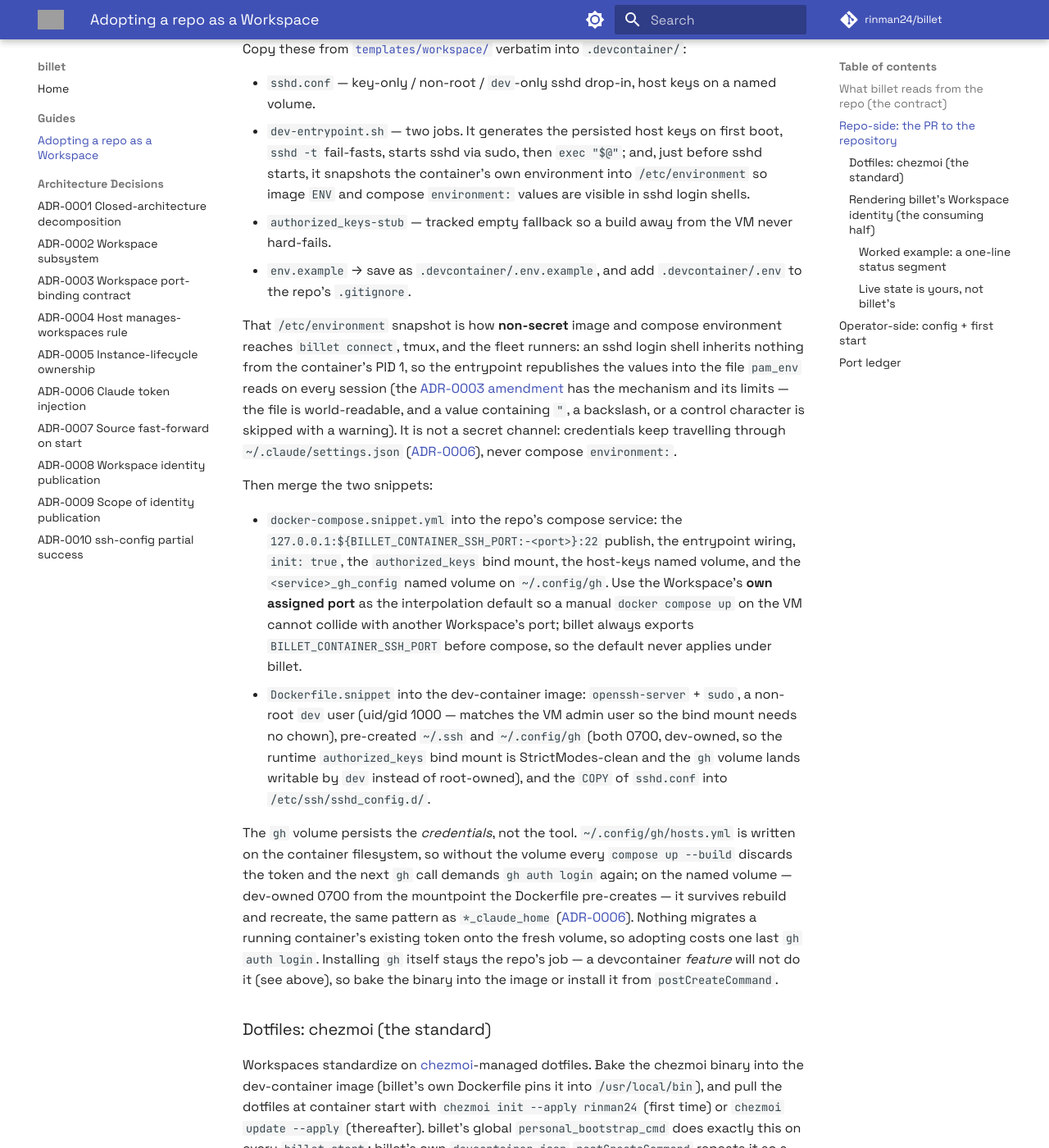
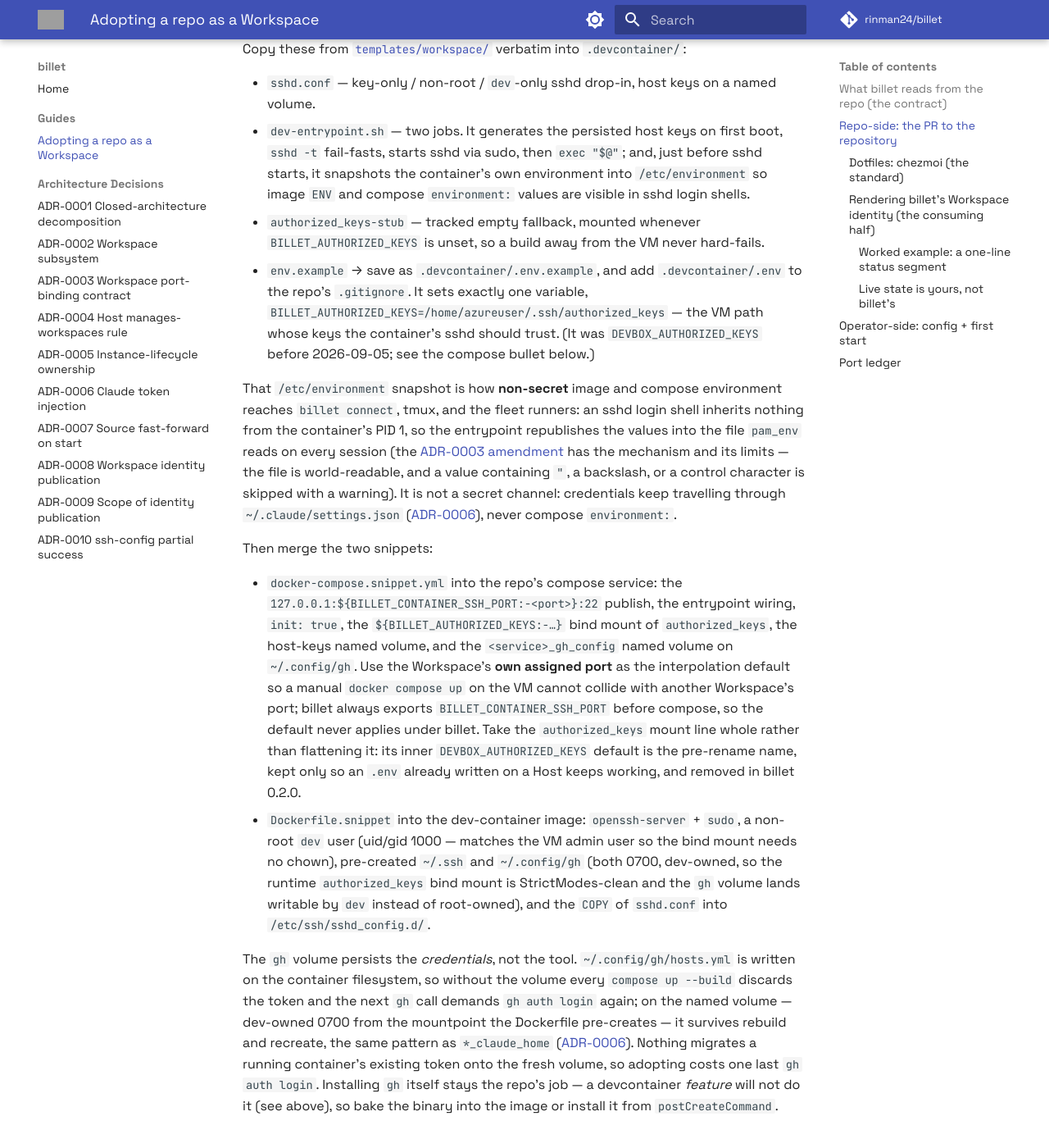
Before and after one commit to rinman24/billet, an MkDocs documentation site: the page built from docs/adopting-a-repo.md, in a window 1280 px wide and 1400 px high, scrolled down 1153 px. Shown: the whole window at 82% size. Built offline with MkDocs 1.6.1 and Material for MkDocs 9.7.7, drawn with Linux system fonts in a browser that asks for light colours; comment, search, counter and statistics services are not loaded; some of the changed text lies outside the part shown; grey boxes are pictures that could not be loaded.

Commit message:
docs: teach BILLET_AUTHORIZED_KEYS and its deprecation window
Names the variable where the templates and the docs previously disagreed — the
copy table and the compose-merge bullet — and adds a revision-log row for adopters.

Also warns operators about the one thing re-copying a template cannot fix: the
Host's .devcontainer/.env is gitignored and untracked, so neither the ADR-0007
fast-forward nor host_bootstrap_cmd's `cp -n` will rewrite a pre-rename key there.
Nothing breaks today, but it must be renamed before 0.2.0 drops the fallback.

Fixes #60

```diff
--- a/docs/adopting-a-repo.md
+++ b/docs/adopting-a-repo.md
@@ -48,10 +48,13 @@
   `sshd -t` fail-fasts, starts sshd via sudo, then `exec "$@"`; and, just before sshd
   starts, it snapshots the container's own environment into `/etc/environment` so image
   `ENV` and compose `environment:` values are visible in sshd login shells.
-- `authorized_keys-stub` — tracked empty fallback so a build away from the VM never
-  hard-fails.
+- `authorized_keys-stub` — tracked empty fallback, mounted whenever
+  `BILLET_AUTHORIZED_KEYS` is unset, so a build away from the VM never hard-fails.
 - `env.example` → save as `.devcontainer/.env.example`, and add `.devcontainer/.env` to
-  the repo's `.gitignore`.
+  the repo's `.gitignore`. It sets exactly one variable,
+  `BILLET_AUTHORIZED_KEYS=/home/azureuser/.ssh/authorized_keys` — the VM path whose keys
+  the container's sshd should trust. (It was `DEVBOX_AUTHORIZED_KEYS` before 2026-09-05;
+  see the compose bullet below.)
 
 That `/etc/environment` snapshot is how **non-secret** image and compose environment reaches
 `billet connect`, tmux, and the fleet runners: an sshd login shell inherits nothing from the
@@ -66,11 +69,14 @@
 
 - `docker-compose.snippet.yml` into the repo's compose service: the
   `127.0.0.1:${BILLET_CONTAINER_SSH_PORT:-<port>}:22` publish, the entrypoint wiring,
-  `init: true`, the `authorized_keys` bind mount, the host-keys named volume, and the
-  `<service>_gh_config` named volume on `~/.config/gh`. Use the Workspace's **own
-  assigned port** as the interpolation default so a manual `docker compose up` on the VM
-  cannot collide with another Workspace's port; billet always exports
-  `BILLET_CONTAINER_SSH_PORT` before compose, so the default never applies under billet.
+  `init: true`, the `${BILLET_AUTHORIZED_KEYS:-…}` bind mount of `authorized_keys`, the
+  host-keys named volume, and the `<service>_gh_config` named volume on `~/.config/gh`.
+  Use the Workspace's **own assigned port** as the interpolation default so a manual
+  `docker compose up` on the VM cannot collide with another Workspace's port; billet
+  always exports `BILLET_CONTAINER_SSH_PORT` before compose, so the default never applies
+  under billet. Take the `authorized_keys` mount line whole rather than flattening it: its
+  inner `DEVBOX_AUTHORIZED_KEYS` default is the pre-rename name, kept only so an `.env`
+  already written on a Host keeps working, and removed in billet 0.2.0.
 - `Dockerfile.snippet` into the dev-container image: `openssh-server` + `sudo`, a
   non-root `dev` user (uid/gid 1000 — matches the VM admin user so the bind mount needs
   no chown), pre-created `~/.ssh` and `~/.config/gh` (both 0700, dev-owned, so the
@@ -228,7 +234,13 @@
   `authorized_keys` path on the very first cold start with zero manual steps, and never
   clobbers a hand-edited `.env` (`-n`). Re-running `start` fetches and, when it is safe to
   do so, fast-forwards the Host checkout to upstream (ADR-0007) — this untracked `.env` is
-  not treated as a dirty tree, so it always survives the advance.
+  not treated as a dirty tree, so it always survives the advance. That survival is the one
+  thing to watch after the 2026-09-05 rename: an `.env` written on a Host before it still
+  says `DEVBOX_AUTHORIZED_KEYS`, and neither the fast-forward nor `cp -n` will replace it.
+  Nothing breaks today — the compose mount falls back to the old name when
+  `BILLET_AUTHORIZED_KEYS` is unset — but that fallback is removed in billet 0.2.0, so
+  rename the key in the Host's `.env`, or delete the file and let the next `start` re-copy
+  it from `.env.example`.
 
 Then:
 
```
Also changed, not shown: templates/workspace/README.md (+2 -1 lines).
